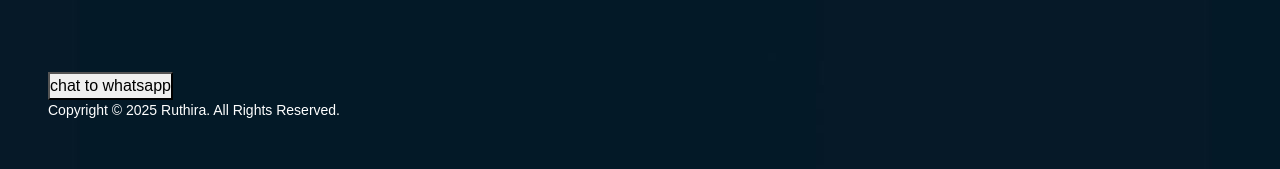
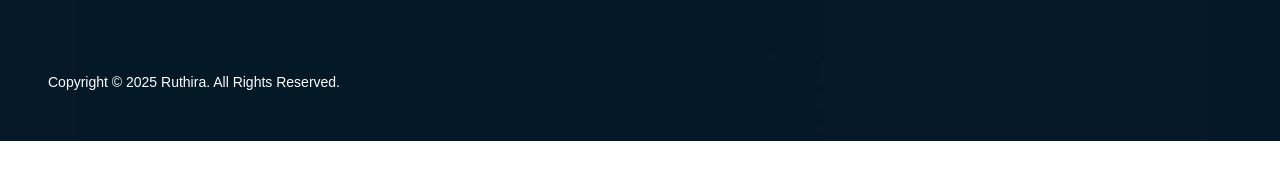
Before and after one commit to C36D140882/My_Profile, a plain HTML site: page index.html in a window 1280 px wide. Shown: the part 2691-2860 px from the top of the page. After the commit the page ends 2832 px from the top, so only its background shows below. Drawn offline with nearby package versions, Linux system fonts and the light colour scheme.

Commit message:
some changes

```diff
--- a/index.html
+++ b/index.html
@@ -175,7 +175,6 @@
           <a href="https://x.com/Ruthiramoo43075?t=ki0IwiXGuve2hKTLEuV7JA&s=09" target="_blank" style="--i:7" ><i class='bx bxl-twitter'></i></box-icon></a>
           <a href="https://www.youtube.com/@SoloKingGamingYt" target="_blank"  style="--i:8" ><i class='bx bxl-youtube'></i></a></p>
           <br><br/>
-          <button onclick="openWhatsApp()">chat to whatsapp</button>
           <p class= "text-white m-0 p-0" style="font-size: 14px;">Copyright © 2025 Ruthira. All Rights Reserved.
         </p>
       </div>
--- a/index.js
+++ b/index.js
@@ -28,10 +28,3 @@ function eraseText() {
   }
 }
 window.onload = typeWriter;
-
-function openWhatsApp() {
-  let phone = "6382790456";
-  let msg = "i need to project.";
-  let url = "https://wa.me/" + phone + "?text=" + encodeURIComponent(msg);
-  window.open(url, "_blank");
-}
```
Also changed, not shown: 1 other file.
